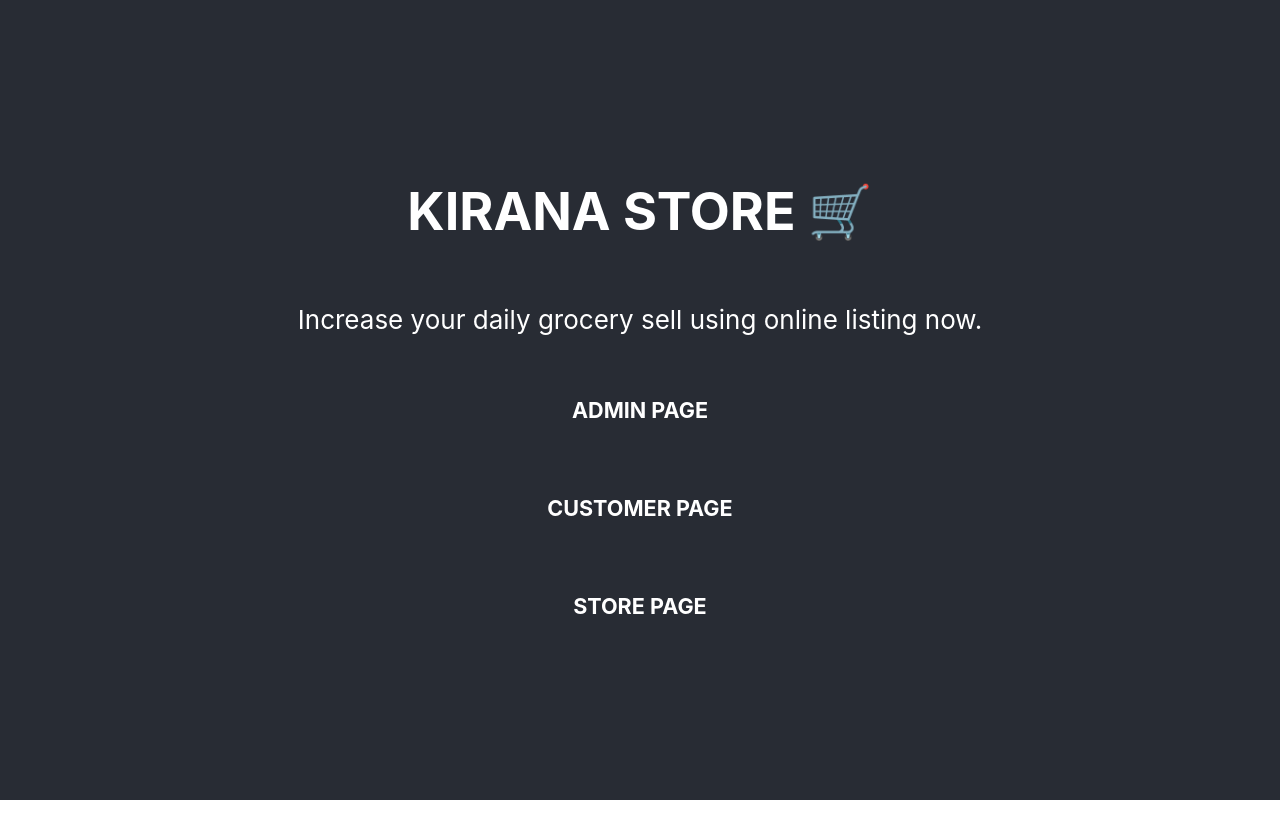
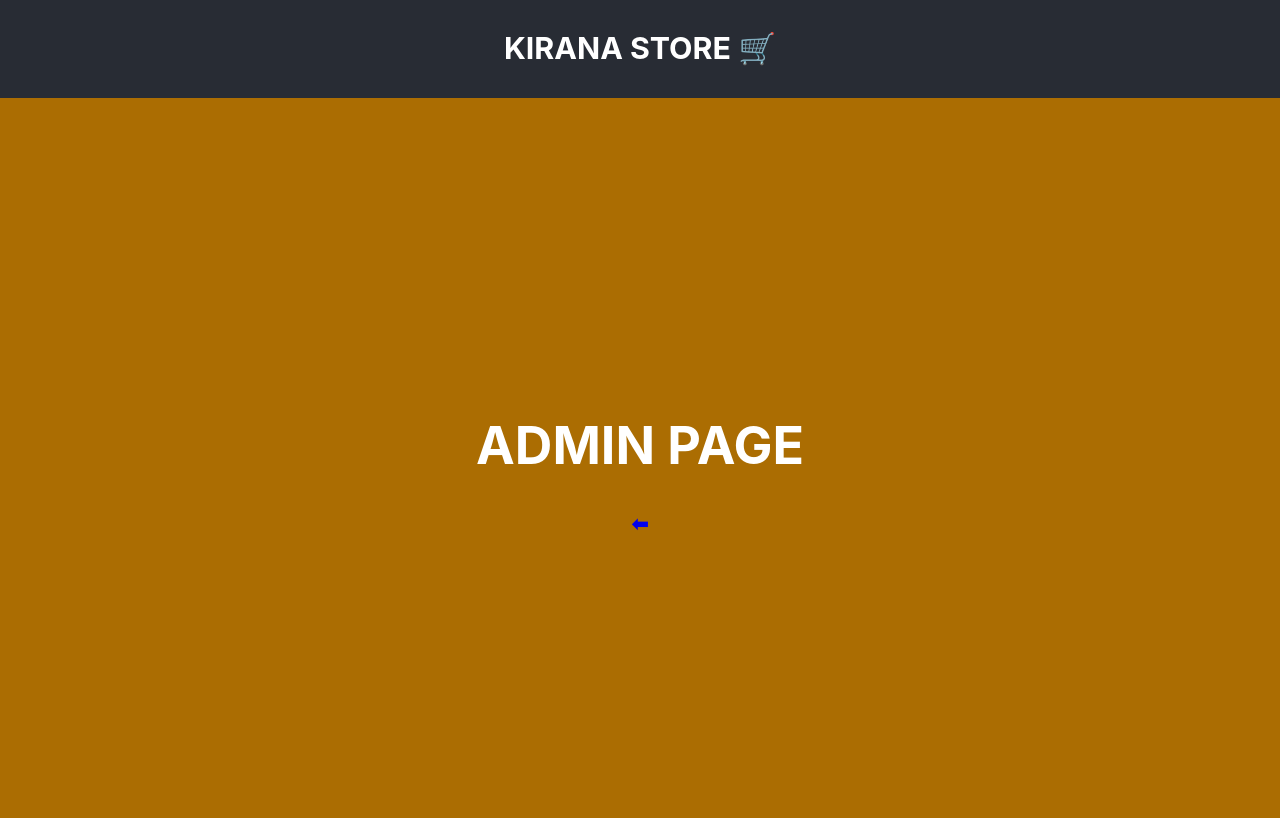
Before and after one commit to KiranaStore2024/KiranaStore, a React (Create React App) app: page /KiranaStore/Admin in a window 1280 px wide. Built offline with nearby package versions, Linux system fonts and the light colour scheme.

Commit message:
01_04_2024

```diff
--- a/package.json
+++ b/package.json
@@ -39,6 +39,7 @@
     ]
   },
   "devDependencies": {
-    "gh-pages": "^6.1.1"
+    "gh-pages": "^6.1.1",
+    "react-router-dom": "^6.22.3"
   }
 }
--- a/public/index.html
+++ b/public/index.html
@@ -24,7 +24,7 @@
       work correctly both with client-side routing and a non-root public URL.
       Learn how to configure a non-root public URL by running `npm run build`.
     -->
-    <title>React App</title>
+    <title>KIRANA STORE</title>
   </head>
   <body>
     <noscript>You need to enable JavaScript to run this app.</noscript>
--- a/src/App.css
+++ b/src/App.css
@@ -2,20 +2,19 @@
   text-align: center;
 }
 
-.App-logo {
-  height: 40vmin;
-  pointer-events: none;
-}
-
-@media (prefers-reduced-motion: no-preference) {
-  .App-logo {
-    animation: App-logo-spin infinite 20s linear;
-  }
-}
-
 .App-header {
   background-color: #282c34;
-  min-height: 100vh;
+  min-height: 10vh;
+  display: flex;
+  flex-direction: column;
+  align-items: center;
+  justify-content: center;
+  font-size: calc(10px + 2vmin);
+  color: white;
+}
+.App-body {
+  background-color: #ab6d02;
+  min-height: 90vh;
   display: flex;
   flex-direction: column;
   align-items: center;
@@ -36,3 +35,10 @@
     transform: rotate(360deg);
   }
 }
+
+/* Define a CSS class to remove underline from links */
+.Link {
+  text-decoration: none;
+  font-weight: bold;
+  font-size: 20px;
+}
--- a/src/App.js
+++ b/src/App.js
@@ -2,21 +2,35 @@ import './App.css';
 import Admin from './Components/Admin/Admin';
 import Customer from './Components/Customer/Customer';
 import Store from './Components/Store/Store';
+import HomeNav from './Components/HomeNavigator/HomeNav';
+import NoPage from './Components/NoPage/NoPage';
+
+
+import { BrowserRouter, Routes, Route, Outlet, Link } from "react-router-dom";
 
 function App() {
   return (
     <div className="App">
       <header className="App-header">
-       <h1>KIRANA STORE 🛒</h1>
-       <p>Increase your daily grocery sell using online listing now.</p>
+        <h3>KIRANA STORE 🛒</h3>
+      </header>
+      <div className='App-body'>
+        <BrowserRouter>
+          <Routes>
+            <Route path="/" element={<Outlet/>}>
+              <Route index path="/KiranaStore" element={<HomeNav />} />
+              <Route path="/KiranaStore/Customer" element={<Customer />} />
+              <Route path="/KiranaStore/Admin" element={<Admin />} />
+              <Route path="/KiranaStore/Store" element={<Store />} />
+              <Route path="*" element={<NoPage />} />
+            </Route>
+          </Routes>
+        </BrowserRouter>
+      </div>
 
-       {/* Call your respective components from components folder Admin/Customer/Store */}
-       <Admin/>
-       <Customer/>
-       <Store/>
+      {/* Call your respective components from components folder Admin/Customer/Store */}
 
 
-      </header>
     </div>
   );
 }
--- a/src/Components/Admin/Admin.jsx
+++ b/src/Components/Admin/Admin.jsx
@@ -1,9 +1,12 @@
 import './Admin.css';
+import '../../App.css';
+import { Link } from 'react-router-dom';
 
 const Admin = () => {
     return (
         <>
-        <h5>ADMIN PAGE</h5>
+        <h1>ADMIN PAGE</h1>
+        <Link className="Link" to="/KiranaStore">⬅</Link>
         </>
     );
    }
--- a/src/Components/Customer/Customer.jsx
+++ b/src/Components/Customer/Customer.jsx
@@ -1,9 +1,12 @@
 import './Customer.css';
+import '../../App.css';
+import { Link } from 'react-router-dom';
 
 const Customer = () => {
     return (
         <>
-        <h5>CUSTOMER PAGE</h5>
+        <h1>CUSTOMER PAGE</h1>
+        <Link className="Link" to="/KiranaStore">⬅</Link>
         </>
     );
    }
--- /dev/null
+++ b/src/Components/HomeNavigator/HomeNav.css
@@ -0,0 +1,7 @@
+.HomeNavBtn{
+    height: 50px;
+    width: 150px;
+    border: none;
+    border-radius: 5px;
+    margin: 10px;
+}
--- /dev/null
+++ b/src/Components/HomeNavigator/HomeNav.jsx
@@ -0,0 +1,24 @@
+import { Outlet, Link } from "react-router-dom";
+import '../../App.css';
+import './HomeNav.css';
+
+const HomeNav = () => {
+    return (
+        <>
+            <div>
+                <button className="HomeNavBtn">
+                    <Link className="Link" to="/KiranaStore/Customer">Customer</Link>
+                </button>
+                <button className="HomeNavBtn">
+                    <Link className="Link" to="/KiranaStore/Admin">Admin</Link>
+                </button>
+                <button className="HomeNavBtn">
+                    <Link className="Link" to="/KiranaStore/Store">Store</Link>
+                </button>
+            </div>
+
+        </>
+    )
+};
+
+export default HomeNav;
--- /dev/null
+++ b/src/Components/NoPage/NoPage.jsx
@@ -0,0 +1,10 @@
+import { Link } from 'react-router-dom';
+
+const NoPage = () => {
+    return <>
+    <h1>404 - NO PAGE FOUND!</h1>
+    <Link to="/KiranaStore">Home</Link>
+    </>
+  };
+
+  export default NoPage;
--- a/src/Components/Store/Store.jsx
+++ b/src/Components/Store/Store.jsx
@@ -1,9 +1,12 @@
 import './Store.css';
+import '../../App.css';
+import { Link } from 'react-router-dom';
 
 const Store = () => {
     return (
         <>
-        <h5>STORE PAGE</h5>
+        <h1>STORE PAGE</h1>
+        <Link className="Link" to="/KiranaStore">⬅</Link>
         </>
     );
    }
--- a/src/index.js
+++ b/src/index.js
@@ -3,6 +3,7 @@ import ReactDOM from 'react-dom/client';
 import './index.css';
 import App from './App';
 import reportWebVitals from './reportWebVitals';
+
 
 const root = ReactDOM.createRoot(document.getElementById('root'));
 root.render(
```
Also changed, not shown: 1 other file (tests, documents, lock files or other folders).
